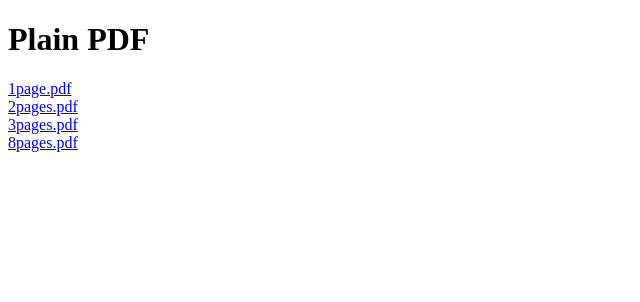
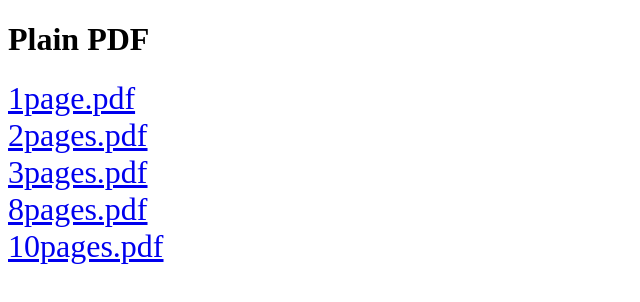
Before and after one commit to ichibankunio/plainpdf, a plain HTML site: page index.html in a window 1280 px wide. Shown: the whole page, without its empty margins (0-640 px from the left). Drawn offline with Linux system fonts and the light colour scheme.

Commit message:
set font-size 24px

```diff
--- a/index.html
+++ b/index.html
@@ -6,13 +6,20 @@
     <!-- <link rel="stylesheet" href="./style/style.css"> -->
     <title>Plain PDF</title>
 
-
+    <style>
+        #links {
+            font-size: 32px;
+        }
+    </style>
 </head>
 <body>
     <h1>Plain PDF</h1>
-    <a href="./pdf/1page.pdf">1page.pdf</a><br>
-    <a href="./pdf/2pages.pdf">2pages.pdf</a><br>
-    <a href="./pdf/3pages.pdf">3pages.pdf</a><br>
-    <a href="./pdf/8pages.pdf">8pages.pdf</a>
+    <div id="links">
+        <a href="./pdf/1page.pdf">1page.pdf</a><br>
+        <a href="./pdf/2pages.pdf">2pages.pdf</a><br>
+        <a href="./pdf/3pages.pdf">3pages.pdf</a><br>
+        <a href="./pdf/8pages.pdf">8pages.pdf</a><br>
+        <a href="./pdf/10pages.pdf">10pages.pdf</a>
+    </div>
 </body>
 </html>
```
Also changed, not shown: 1 other file.
